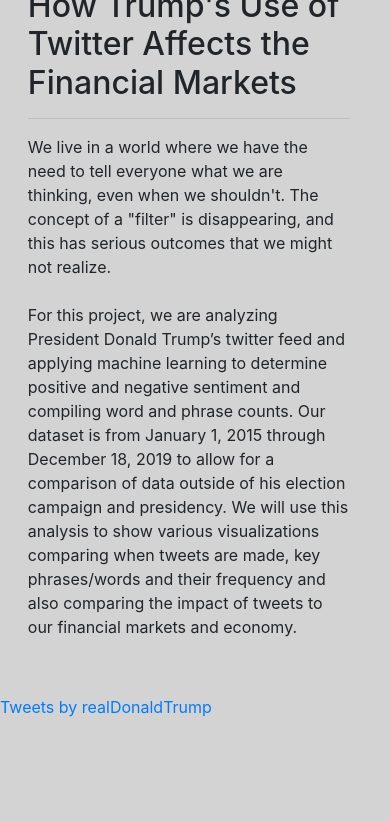
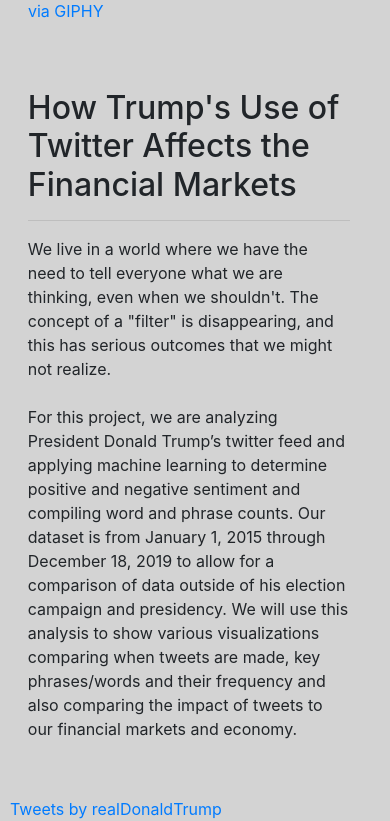
Before and after one commit to emilou1981/Trump_Tweets_Project, a Flask app: page / in a window 390 px wide; the page is wider, and only the part inside the window is pictured. Shown: the part 449-1270 px from the top of that part. Before the commit the page ends 1166 px from the top of that part, so only its background shows below. Run offline with Flask 2, Linux system fonts and the light colour scheme; parts of the project's set-up code (start-up, migrations or seed data) failed here and were passed over; some libraries are stand-ins or nearby versions.

Commit message:
CSS additions

```diff
--- a/flaskDeploy/static/css/style.css
+++ b/flaskDeploy/static/css/style.css
@@ -16,7 +16,7 @@ body {
 }
 
 .page_header {
-    background-color: whitesmoke;
+    background-color: green!important;
 }
 
 .page_right {
@@ -51,3 +51,17 @@ body {
     /* position: center; */
     /* padding-left: 30px; */
 }
+.twitter-timeline {
+    margin-left:10px;
+
+
+}
+
+.gif {
+    margin-top: 30px;
+    margin-left: 18px;
+}
+
+.giphy2 {
+    margin-left: 3px;
+}
--- a/flaskDeploy/templates/index.html
+++ b/flaskDeploy/templates/index.html
@@ -28,7 +28,7 @@
 
 
     <div class="row">
-        <div class="col-md-5 col-sm-10">
+        <div class="col-md-5 col-sm-5">
             <div class="container">
 
                 <div class="page_left">
@@ -36,15 +36,18 @@
                     <!-- <h2>Visualizations</h2>
                 <hr> -->
 
-                    <div class="row">
-                        <iframe src="https://giphy.com/embed/3o6ZsUdQYvPAyT1hxm" width="480" height="280" frameBorder="0" class="giphy-embed" allowFullScreen></iframe>
-                        <p><a href="https://giphy.com/gifs/trump-twitter-newyorktimes-3o6ZsUdQYvPAyT1hxm">via GIPHY</a></p>
+                    <div class="row" class="gif">
+                        <iframe class="gif" src="https://giphy.com/embed/3o6ZsUdQYvPAyT1hxm" width="604" height="352" frameBorder="0" class="giphy-embed" allowFullScreen></iframe>
                     </div>
+                    <div>
+
+                    <p class="giphy2"><a href="https://giphy.com/gifs/trump-twitter-newyorktimes-3o6ZsUdQYvPAyT1hxm">via GIPHY</a></pclass="giphy2">
+                  </div>
                 </div>
             </div>
         </div>
 
-        <div class="col-md-7 col-sm-10">
+        <div class="col-md-7 col-sm-7">
             <div class="page_right">
                 <h2>How Trump's Use of Twitter Affects the Financial Markets</h2>
 
@@ -70,13 +73,16 @@
         </div>
 
         <div class="row">
-            <div class="col-md-10">
+            <div class="col-md-7">
                 <div class="container">
 
                     <a class="twitter-timeline" data-width="1200" data-height="600" data-dnt="true" data-theme="dark" href="https://twitter.com/realDonaldTrump?ref_src=twsrc%5Etfw">Tweets by realDonaldTrump</a>
                     <script async src="https://platform.twitter.com/widgets.js" charset="utf-8"></script>
 
                 </div>
+            </div>
+            <div class="col-md-6">
+
             </div>
         </div>
 
```
Also changed, not shown: flaskDeploy/static/css/mdb.min.css, flaskDeploy/templates/data.html (line endings or trailing spaces), flaskDeploy/templates/page_header.html (line endings or trailing spaces).
